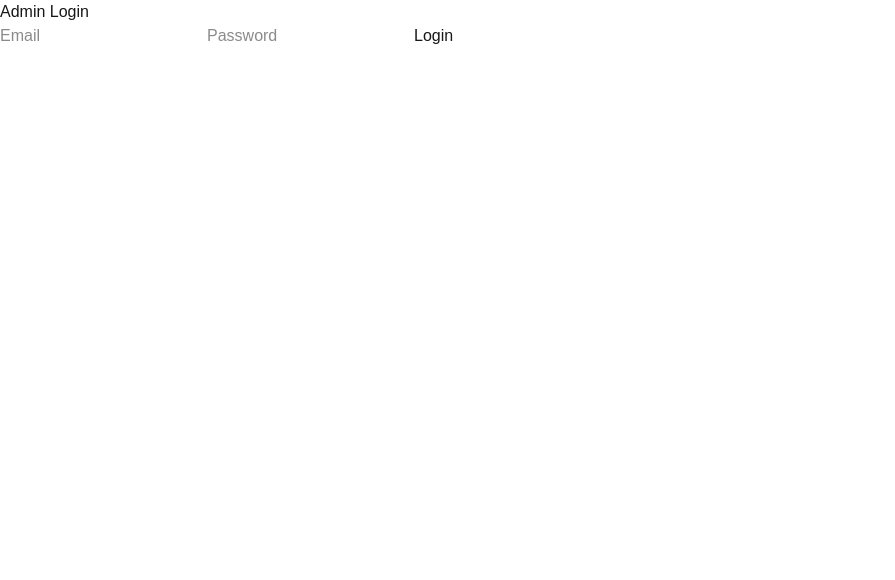
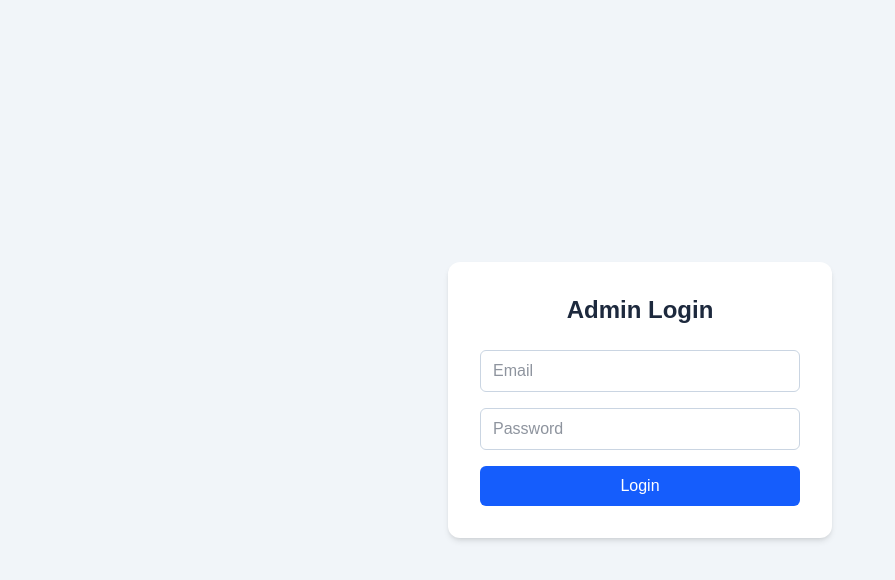
Before and after one commit to Mozahid-AIUB/Order_management_system, a Next.js app in the folder frontend/: page /login in a window 1280 px wide. Shown: the top 580 px of the page, without its empty margins (0-895 px from the left). Built offline with nearby package versions, Linux system fonts and the light colour scheme.

Commit message:
style login page with tailwind

```diff
--- a/frontend/src/app/login/page.tsx
+++ b/frontend/src/app/login/page.tsx
@@ -24,24 +24,37 @@ export default function LoginPage() {
     }
 
     return (
-        <div>
-            <h1>Admin Login</h1>
-            <form onSubmit={handleSubmit}>
+        <div className="flex min-h-screen items-center justify-center bg-slate-100">
+            <div className="w-full max-w-sm rounded-xl bg-white p-8 shadow-md">
+                <h1 className="mb-6 text-center text-2xl font-semibold text-slate-800">
+                    Admin Login
+                </h1>
+                <form onSubmit={handleSubmit} className="flex flex-col gap-4">
                     <input
                         type="email"
                         placeholder="Email"
                         value={email}
                         onChange={(e) => setEmail(e.target.value)}
+                        className="rounded-md border border-slate-300 px-3 py-2 text-slate-800 focus:border-blue-500 focus:outline-none"
                     />
                     <input
                         type="password"
                         placeholder="Password"
                         value={password}
                         onChange={(e) => setPassword(e.target.value)}
+                        className="rounded-md border border-slate-300 px-3 py-2 text-slate-800 focus:border-blue-500 focus:outline-none"
                     />
-                <button type="submit">Login</button>
-                {error && <p style={{ color: "red" }}>{error}</p>}
+                    <button
+                        type="submit"
+                        className="rounded-md bg-blue-600 py-2 font-medium text-white hover:bg-blue-700"
+                    >
+                        Login
+                    </button>
+                    {error && (
+                        <p className="text-center text-sm text-red-600">{error}</p>
+                    )}
                 </form>
+            </div>
         </div>
     );
 }
```
Lines whose indentation alone changed are shown as unchanged.
